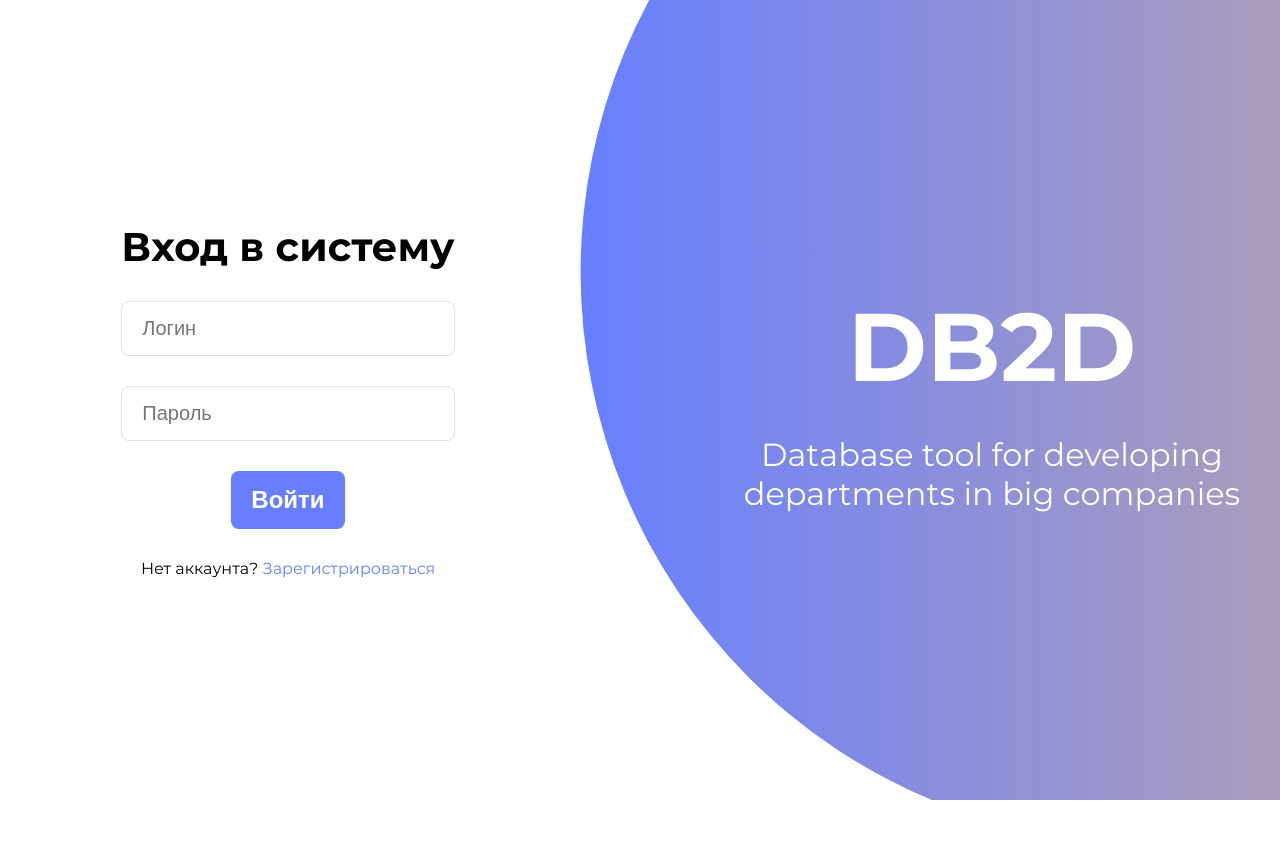
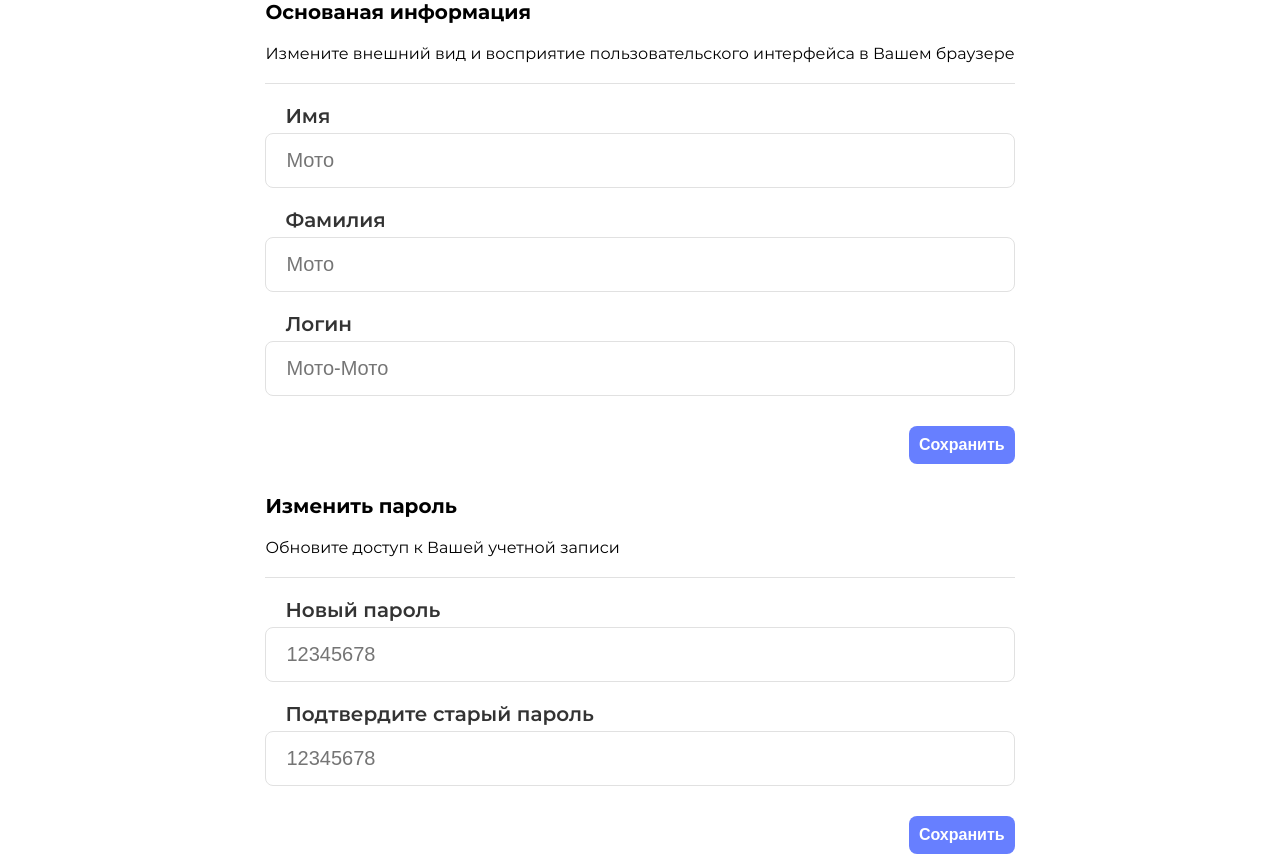
Before and after one commit to JudexMars/DB2D, a React (Create React App) app in the folder client/: page /settings/my-profile in a window 1280 px wide. Before the commit this address led to /auth/signIn. Before the commit the page ends 800 px from the top, so only its background shows below. Built offline with nearby package versions, Linux system fonts and the light colour scheme.

Commit message:
feat(client): added basic Settings page structure and My Profile page content

```diff
--- a/client/src/App.tsx
+++ b/client/src/App.tsx
@@ -5,6 +5,7 @@ import { ThemeProvider } from "styled-components";
 
 import Authentication from "./pages/Authentication";
 import Dashboard from "./pages/Dashboard";
+import Settings from "./pages/Settings";
 import GlobalStyles from "./styles/global";
 import { baseTheme } from "./styles/theme";
 
@@ -18,6 +19,7 @@ const App = (): JSX.Element => {
           <Routes>
             <Route path="/auth/*" element={<Authentication />} />
             <Route path="/dashboard" element={<Dashboard />} />
+            <Route path="/settings/*" element={<Settings />} />
           </Routes>
         </AuthProvider>
       </QueryClientProvider>
--- /dev/null
+++ b/client/src/pages/Settings/Settings.tsx
@@ -0,0 +1,24 @@
+import { Route, Routes } from "react-router-dom";
+import { styled } from "styled-components";
+
+import MyProfileForm from "./components/MyProfileForm";
+
+const StyledSettings = styled.div`
+  display: flex;
+  align-items: center;
+  justify-content: center;
+  width: 100%;
+  max-height: inherit;
+`;
+
+const Settings = (): JSX.Element => {
+  return (
+    <StyledSettings>
+      <Routes>
+        <Route path="my-profile" element={<MyProfileForm />} />
+      </Routes>
+    </StyledSettings>
+  );
+};
+
+export default Settings;
--- /dev/null
+++ b/client/src/pages/Settings/components/CategoryForm.tsx
@@ -0,0 +1,48 @@
+import { styled } from "styled-components";
+
+const StyledWrapper = styled.div`
+  display: flex;
+  align-items: start;
+  flex-direction: column;
+  width: 100%;
+  gap: 20px;
+`;
+
+const StyledTitle = styled.h1`
+  font-weight: 600px;
+  font-size: 20px;
+`;
+
+const StyledDescription = styled.h3`
+  font-weight: 400;
+  font-size: 16px;
+`;
+
+const StyledSeparation = styled.div`
+  width: 100%;
+  height: 1px;
+  background-color: ${({ theme }) => theme.colors.border};
+`;
+
+export interface CategoryFormProps {
+  title: string;
+  description: string;
+  children?: React.ReactNode;
+}
+
+const CategoryForm = ({
+  title,
+  description,
+  children,
+}: CategoryFormProps): JSX.Element => {
+  return (
+    <StyledWrapper>
+      <StyledTitle>{title}</StyledTitle>
+      <StyledDescription>{description}</StyledDescription>
+      <StyledSeparation />
+      {children}
+    </StyledWrapper>
+  );
+};
+
+export default CategoryForm;
--- /dev/null
+++ b/client/src/pages/Settings/components/MyProfileForm.tsx
@@ -0,0 +1,46 @@
+import Button from "components/Button";
+import Input from "components/Input";
+import { styled } from "styled-components";
+
+import CategoryForm from "./CategoryForm";
+
+export const WrapperForm = styled.form`
+  display: flex;
+  align-items: center;
+  justify-content: right;
+  flex-direction: column;
+  max-width: max-content;
+  gap: 30px;
+`;
+
+const StyledButton = styled(Button)`
+  font-size: 16px;
+  margin-left: auto;
+  padding: 10px 10px;
+`;
+
+const MyProfileForm = (): JSX.Element => {
+  return (
+    <WrapperForm>
+      <CategoryForm
+        title="Основаная информация"
+        description="Измените внешний вид и восприятие пользовательского интерфейса в Вашем браузере"
+      >
+        <Input label="Имя" placeholder="Мото" />
+        <Input label="Фамилия" placeholder="Мото" />
+        <Input label="Логин" placeholder="Мото-Мото" />
+      </CategoryForm>
+      <StyledButton>Сохранить</StyledButton>
+      <CategoryForm
+        title="Изменить пароль"
+        description="Обновите доступ к Вашей учетной записи"
+      >
+        <Input label="Новый пароль" placeholder="12345678" />
+        <Input label="Подтвердите старый пароль" placeholder="12345678" />
+      </CategoryForm>
+      <StyledButton>Сохранить</StyledButton>
+    </WrapperForm>
+  );
+};
+
+export default MyProfileForm;
--- /dev/null
+++ b/client/src/pages/Settings/index.ts
@@ -0,0 +1 @@
+export { default } from "./Settings";
--- a/client/src/providers/AuthProvider.tsx
+++ b/client/src/providers/AuthProvider.tsx
@@ -3,13 +3,13 @@ import {
   createContext,
   useCallback,
   useContext,
-  useEffect,
   useState,
 } from "react";
 
 import { useMutation } from "@tanstack/react-query";
 import axios from "axios";
-import { useNavigate } from "react-router-dom";
+
+// import { useNavigate } from "react-router-dom";
 
 export interface SignIn {
   login: string;
@@ -46,7 +46,7 @@ interface AuthProviderProps {
 }
 
 const AuthProvider = ({ children }: AuthProviderProps): JSX.Element => {
-  const navigate = useNavigate();
+  // const navigate = useNavigate();
 
   const [user, setUser] = useState<User>();
 
@@ -83,18 +83,18 @@ const AuthProvider = ({ children }: AuthProviderProps): JSX.Element => {
     },
   });
 
-  useEffect(() => {
-    if (user) {
-      navigate("/dashboard", { replace: true });
-    } else {
-      navigate("/auth/signIn", { replace: true });
-    }
-    /**
-     * navigate is removed from dependencies to avoid
-     * triggering the hook after navigating to another url
-     */
-    // eslint-disable-next-line react-hooks/exhaustive-deps
-  }, [user]);
+  // useEffect(() => {
+  //   if (user) {
+  //     navigate("/dashboard", { replace: true });
+  //   } else {
+  //     navigate("/auth/signIn", { replace: true });
+  //   }
+  //   /**
+  //    * navigate is removed from dependencies to avoid
+  //    * triggering the hook after navigating to another url
+  //    */
+  //   // eslint-disable-next-line react-hooks/exhaustive-deps
+  // }, [user]);
 
   const signIn = useCallback(
     (props: SignIn) => {
```
